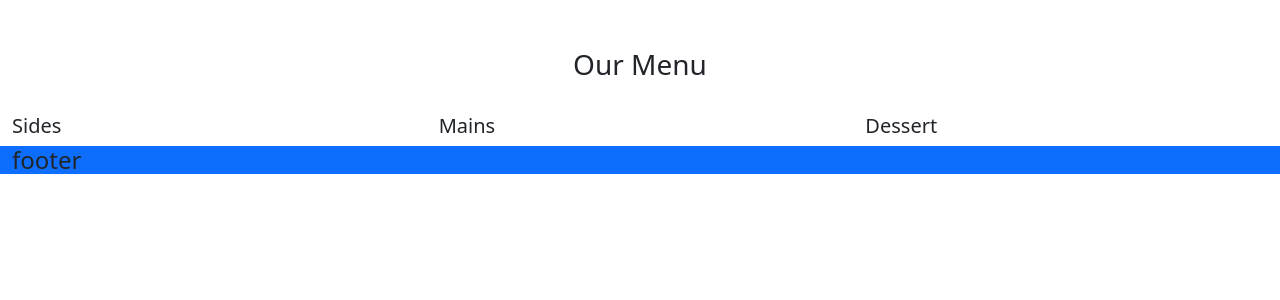
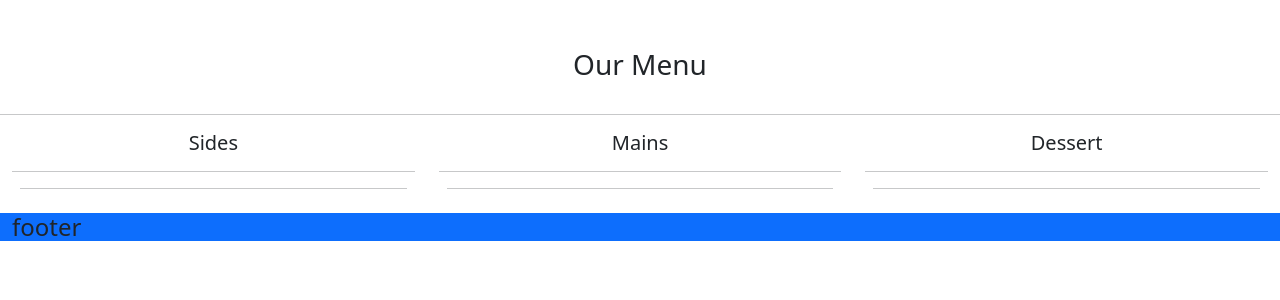
Before and after one commit to devisis/sandras-kitchen, a Django app: page /menu/ in a window 1280 px wide. Shown: the part 56-356 px from the top of the page. Run offline with Django 3.2, Linux system fonts and the light colour scheme; data that the repository does not hold is empty; some libraries are stand-ins or nearby versions.

Commit message:
Add comments remove unnecessary code in menu urls add menu styling

```diff
--- a/menu/models.py
+++ b/menu/models.py
@@ -1,10 +1,10 @@
 from django.db import models
 from django.contrib.auth.models import User
-# Create your models here.
 
 
 class Menu(models.Model):
 
+    # defining menu types
     MENU_TYPE = (
         ('Starter', 'starter'),
         ('Main', 'main'),
--- a/menu/templates/menu/menu_list.html
+++ b/menu/templates/menu/menu_list.html
@@ -5,43 +5,50 @@
 <section class="container-fluid">
     <div class="row text-center">
         <h3 class="mt-4 p-4">Our Menu</h3>
+        <hr>
     </div>
 
-    <div class="row">
-
+    <div class="row text-center">
+        <!-- search through menu object and display data that conforms to filters provided  -->
         <div class="col">
             <h5>Sides</h5>
-            <div class="row">
+            <hr>
+            <div class="row m-2">
             {% for food in object_list %}
                 {% if food.type == 'Starter' %}
                 <strong>{{ food.name }} </strong>
                 <p>{{ food.description }}</p>
                 {% endif %}
-            {% endfor %}
+                {% endfor %}
+                <hr>
             </div>
         </div>
 
         <div class="col">
             <h5>Mains</h5>
-            <div class="row">
+            <hr>
+            <div class="row m-2">
             {% for food in object_list %}
             {% if food.type == 'Main' %}
                 <strong>{{ food.name }} </strong>
                 <p>{{ food.description }}</p>
-            {% endif %}
-            {% endfor %}
+                {% endif %}
+                {% endfor %}
+                <hr>
             </div>
         </div>
 
         <div class="col">
             <h5>Dessert</h5>
-            <div class="row">
+            <hr>
+            <div class="row m-2">
             {% for food in object_list %}
             {% if food.type == 'Dessert' %}
                 <strong>{{ food.name }} </strong>
                 <p>{{ food.description }}</p>
-            {% endif %}
-            {% endfor %}
+                {% endif %}
+                {% endfor %}
+                <hr>
             </div>
         </div>
 
--- a/menu/urls.py
+++ b/menu/urls.py
@@ -1,7 +1,6 @@
 from django.urls import path
 from .views import MenuView
 
-app_nam = 'menu'
 
 urlpatterns = [
     path('', MenuView.as_view(), name='menu'),
```
